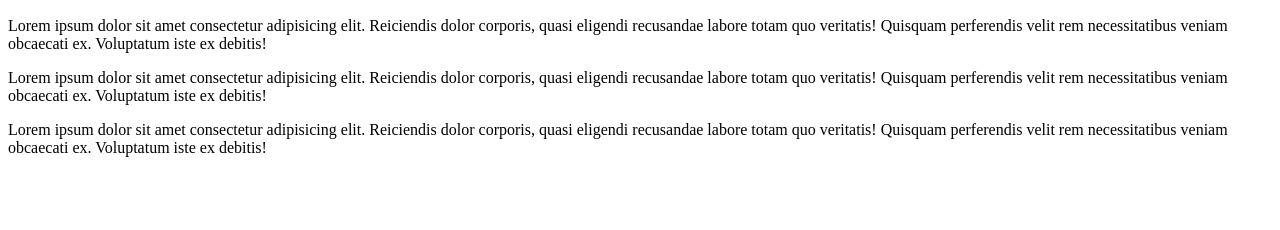
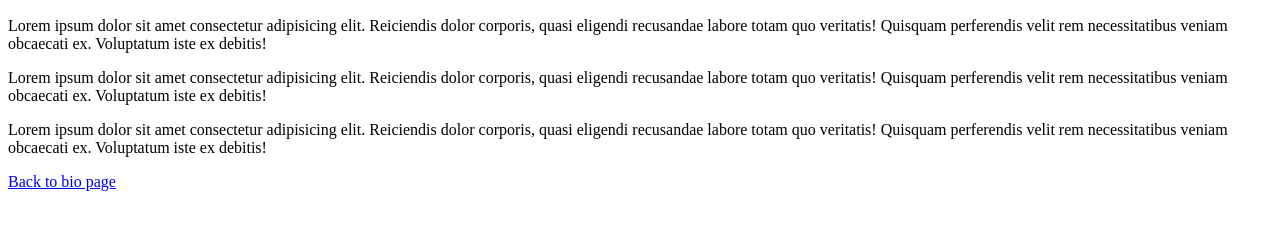
Before and after one commit to clogerie03/02_06-GithubPagesProject, a plain HTML site: page index.html in a window 1280 px wide. Shown: the part 324-554 px from the top of the page. Drawn offline with Linux system fonts and the light colour scheme.

Commit message:
added link to navigate back to bio page from wolves page

```diff
--- a/index.html
+++ b/index.html
@@ -17,5 +17,9 @@
         <p>Lorem ipsum dolor sit amet consectetur adipisicing elit. Reiciendis dolor corporis, quasi eligendi recusandae labore totam quo veritatis! Quisquam perferendis velit rem necessitatibus veniam obcaecati ex. Voluptatum iste ex debitis!</p>
         <p>Lorem ipsum dolor sit amet consectetur adipisicing elit. Reiciendis dolor corporis, quasi eligendi recusandae labore totam quo veritatis! Quisquam perferendis velit rem necessitatibus veniam obcaecati ex. Voluptatum iste ex debitis!</p>
     </section>
+
+    <footer>
+        <a href="../02_06-GithubPagesProject/portfolio/index.html">Back to bio page</a>
+    </footer>
 </body>
 </html>
```
